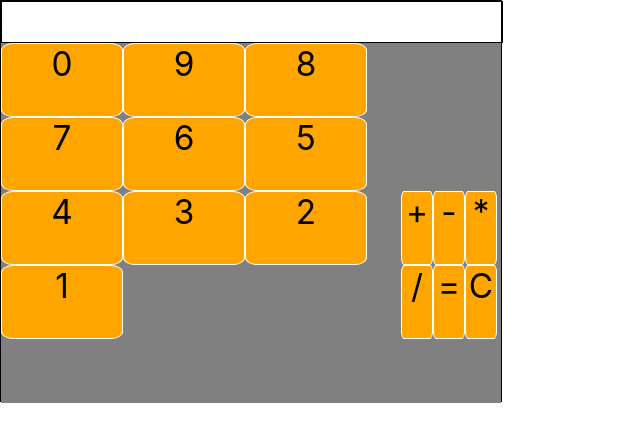
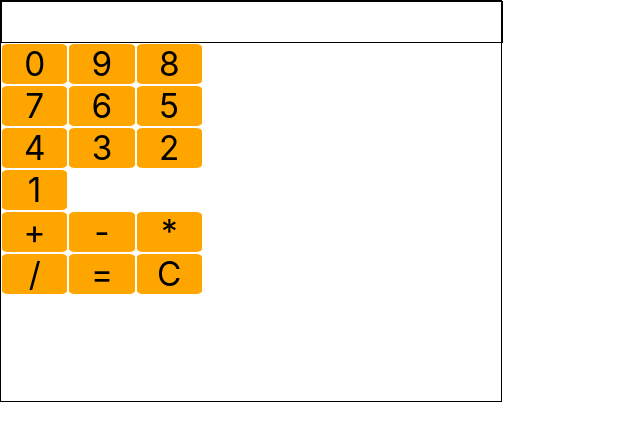
Before and after one commit to adqn/react-calculator, a React (Create React App) app: page / in a window 1280 px wide. Shown: the top 442 px of the page, without its empty margins (0-640 px from the left). Built offline with nearby package versions, Linux system fonts and the light colour scheme.

Commit message:
implementing CSS grids

```diff
--- a/src/App.css
+++ b/src/App.css
@@ -13,30 +13,44 @@
   display: block;
 }
 
-.Keypad {
+/* .Keypad {
   width: 100%;
   height: 90%;
   background: grey;
-  /* display: inline-block; */
+  display: inline-block;
+} */
+
+.Keypad {
+  display: inline-grid;
 }
 
+/* .Numbers {
+  position: relative;
+  width: 60%;
+  height: 100%;
+  background: red;
+  display: inline-block;
+} */
+
 .Numbers {
-  width: 80%;
-  height: 100%;
-  /* background: red; */
-  display: inline-block;
+  /* display: grid; */
 }
 
+/* .Operations {
+  position: absolute;
+  width: 20%;
+  height: 50%;
+  background: green;
+  display: inline-block;
+} */
+
 .Operations {
-    width: 20%;
-    height: 100%;
-    /* background: green; */
-    display: inline-block;
+  /* display: inline-grid; */
 }
 
 .Button {
   width: 30%;
-  height: 20%;
+  /* height: 30%; */
   font-size: 25pt;
   border: 1px solid white;
   border-spacing: 2px;
```
Also changed, not shown: 1 other file (tests, documents, lock files or other folders).
